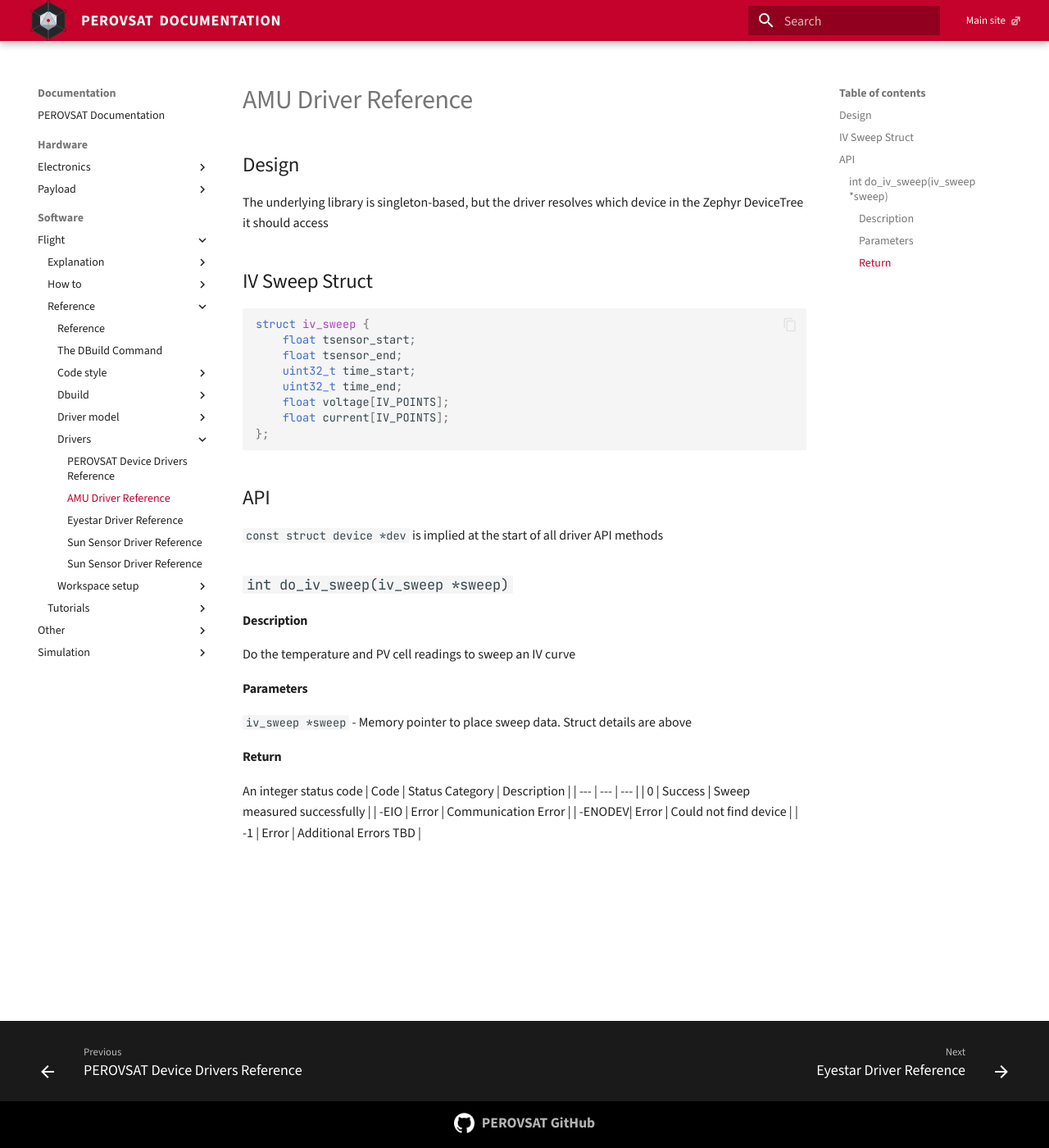
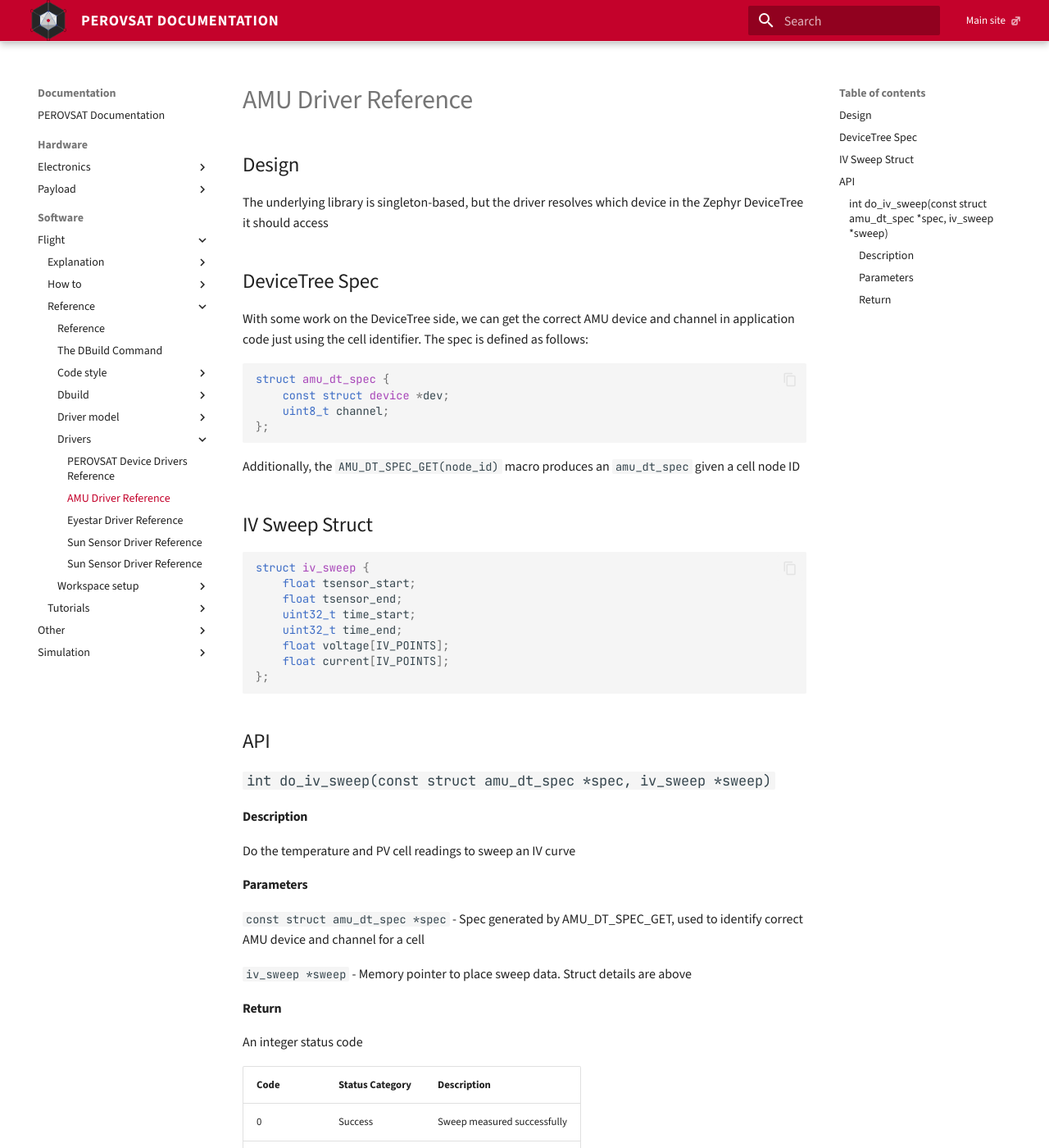
Before and after one commit to PEROVSAT/perovsat.github.io, an MkDocs documentation site: the page built from docs/content/software/flight/reference/drivers/amu.md, in a window 1280 px wide and 1400 px high. Shown: the whole window at 82% size. Built offline with MkDocs 1.6.1 and Material for MkDocs 9.7.7, drawn with Linux system fonts in a browser that asks for light colours; some of the changed text lies outside the part shown.

Commit message:
Driver API fixes + header text fix

````diff
--- a/docs/content/overrides/partials/header.html
+++ b/docs/content/overrides/partials/header.html
@@ -25,8 +25,7 @@
           height="50"
         />
         <span class="perovsat-header-brand__text">
-          <span class="perovsat-header-brand__name">PEROVSAT</span>
-          <span class="perovsat-header-brand__section">Documentation</span>
+          <span class="perovsat-header-brand__name">PEROVSAT Documentation</span>
         </span>
       </a>
     </div>
--- a/docs/content/software/flight/reference/drivers/amu.md
+++ b/docs/content/software/flight/reference/drivers/amu.md
@@ -1,6 +1,17 @@
 # AMU Driver Reference
 ## Design
 The underlying library is singleton-based, but the driver resolves which device in the Zephyr DeviceTree it should access
+
+## DeviceTree Spec
+With some work on the DeviceTree side, we can get the correct AMU device and channel in application code just using the cell identifier. The spec is defined as follows:
+```c
+struct amu_dt_spec {
+	const struct device *dev;
+	uint8_t channel;
+};
+```
+
+Additionally, the `AMU_DT_SPEC_GET(node_id)` macro produces an `amu_dt_spec` given a cell node ID
 
 ## IV Sweep Struct
 ```c
@@ -15,14 +26,16 @@ struct iv_sweep {
 ```
 
 ## API
-`const struct device *dev` is implied at the start of all driver API methods
-### `int do_iv_sweep(iv_sweep *sweep)`
+### `int do_iv_sweep(const struct amu_dt_spec *spec, iv_sweep *sweep)`
 #### Description
 Do the temperature and PV cell readings to sweep an IV curve
 #### Parameters
+`const struct amu_dt_spec *spec` - Spec generated by AMU_DT_SPEC_GET, used to identify correct AMU device and channel for a cell
+
 `iv_sweep *sweep` - Memory pointer to place sweep data. Struct details are above
 #### Return
 An integer status code
+
 | Code | Status Category | Description |
 | --- | --- | --- |
 | 0 | Success | Sweep measured successfully |
````
Also changed, not shown: docs/content/software/flight/reference/drivers/eyestar.md (+4 -0 lines), docs/content/software/flight/reference/drivers/imu.md (+4 -0 lines), docs/content/software/flight/reference/drivers/sun-sensor.md (+4 -0 lines).
